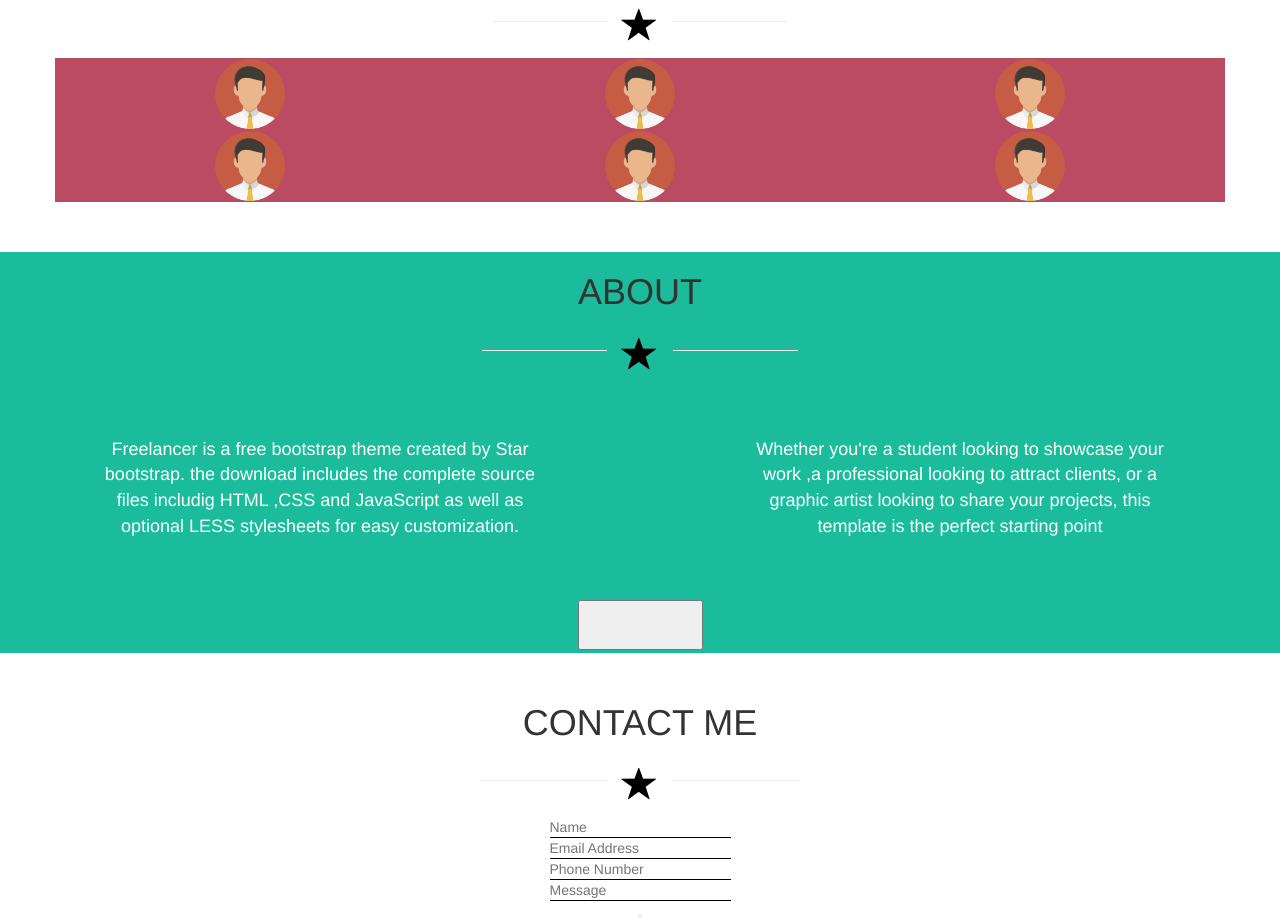
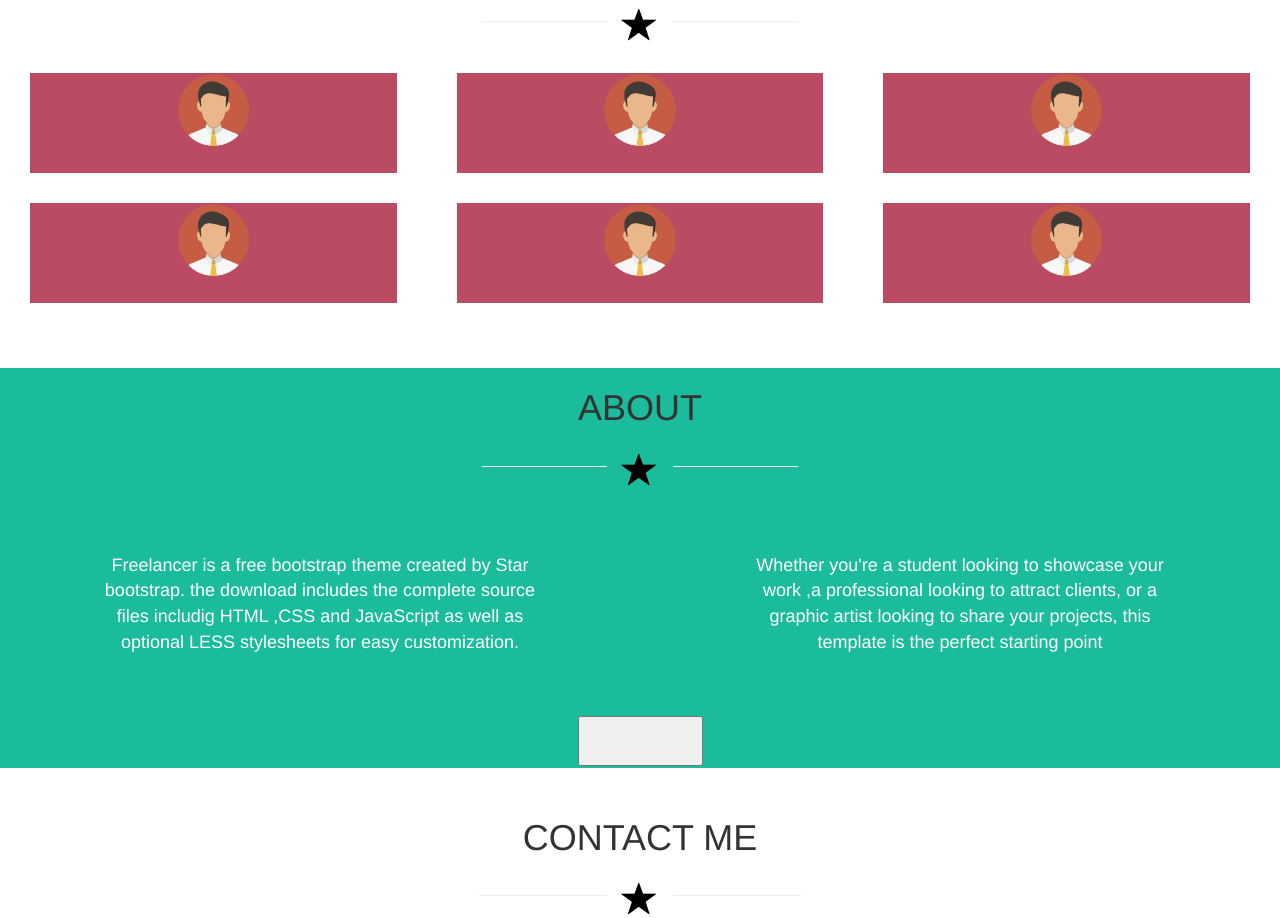
Before and after one commit to Giancarlo-Zuliani/html-css-bootstrap-freelancer, a plain HTML site: page index.html in a window 1280 px wide. Shown: the part 601-1519 px from the top of the page. Drawn offline with nearby package versions, Linux system fonts and the light colour scheme.

Commit message:
portfolio section margin fixed

```diff
--- a/css/style.css
+++ b/css/style.css
@@ -1,7 +1,7 @@
 *{
   box-sizing: border-box;
-  margin:0 auto;
-  padding:0;
+  /* margin:0 auto; */
+  /* padding:0; */
   text-align: center;
 }
 section{
@@ -44,8 +44,12 @@ nav *{
   max-height: 20%;
   margin-top:5%;
 }
+.marg{
+  border:solid transparent 15px;
+}
 .pink{
   background-color:#ba4b63;
+    min-height: 100px;
 }
 hr{
   width:10%;
@@ -55,6 +59,13 @@ hr{
   max-width:20%;
   max-height:20%;
 }
+
+.pad{
+
+  margin:25px auto;
+
+}
+
 #about{
   background-color: #1abc9c;
 }
--- a/index.html
+++ b/index.html
@@ -46,29 +46,41 @@
 
       </section>
 
-      <section id="portfolio" class="container">
+      <section id="portfolio" class="container-fluid">
         <h1>PORTFOLIO</h1>
         <hr><span class="star_icon glyphicon glyphicon-star"></span><hr>
 
         <div class="row">
-          <div class="col-lg-4 col-md-6 col-xs-12 pink">
+          <div class=" col-lg-4 col-md-6 col-xs-12 marg ">
+            <div class="pink">
               <img src="resources\user-default.png" alt="">
             </div>
-          <div class="col-lg-4 col-md-6 col-xs-12 pink">
+          </div>
+          <div class=" col-lg-4 col-md-6 col-xs-12 marg ">
+            <div class="pink">
               <img src="resources\user-default.png" alt="">
             </div>
-          <div class="col-lg-4 col-md-6 col-xs-12 pink">
+          </div>
+          <div class=" col-lg-4 col-md-6 col-xs-12 marg ">
+            <div class="pink">
               <img src="resources\user-default.png" alt="">
             </div>
+          </div>
 
-          <div class="col-lg-4 col-md-6 col-xs-12 pink">
+          <div class=" col-lg-4 col-md-6 col-xs-12 marg ">
+            <div class="pink">
               <img src="resources\user-default.png" alt="">
             </div>
-          <div class="col-lg-4 col-md-6 col-xs-12 pink">
+          </div>
+          <div class=" col-lg-4 col-md-6 col-xs-12 marg ">
+            <div class="pink">
               <img src="resources\user-default.png" alt="">
             </div>
-          <div class="col-lg-4 col-md-6 col-xs-12 pink">
+          </div>
+          <div class=" col-lg-4 col-md-6 col-xs-12 marg ">
+            <div class="pink">
               <img src="resources\user-default.png" alt="">
+            </div>
           </div>
         </div>
 
```
Lines whose indentation alone changed are shown as unchanged.
